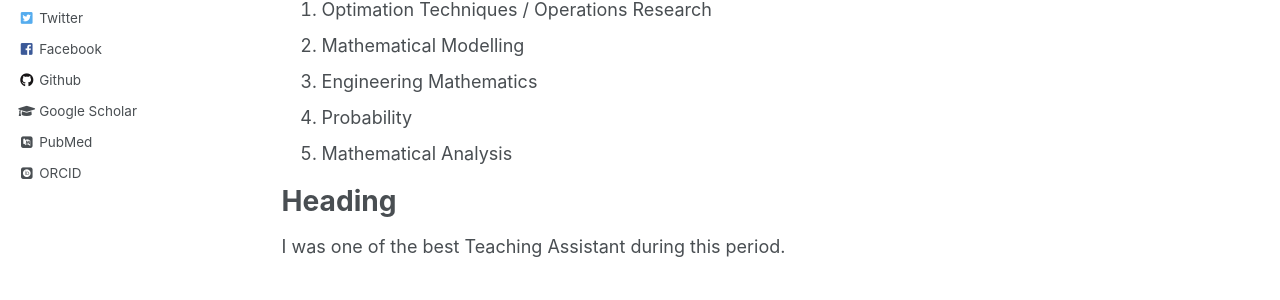
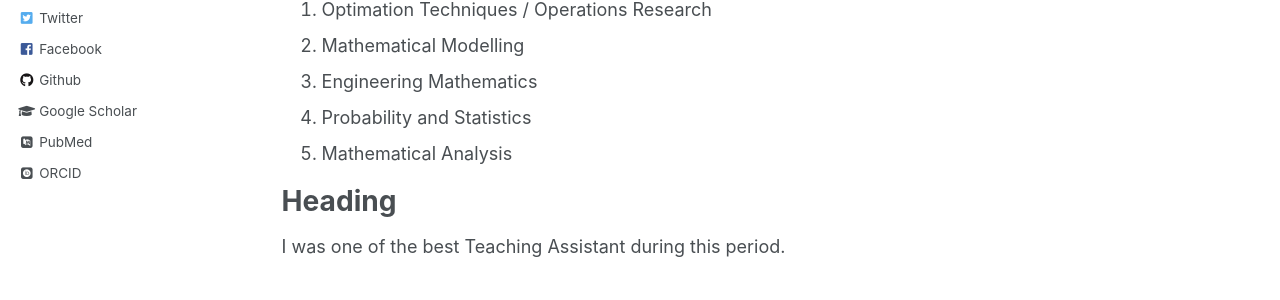
Before and after one commit to EmmanuelOwusu/EmmanuelOwusu.github.io, a Jekyll site: the page built from _teaching/2014-spring-teaching-1.md, in a window 1280 px wide and 1310 px high. Shown: the part 554-854 px from the top of the window. Built offline with Jekyll 4.4.1, drawn with Linux system fonts in a browser that asks for light colours; some web fonts are replaced.

Commit message:
Update on Teaching One
Update on Teaching One

```diff
--- a/_teaching/2014-spring-teaching-1.md
+++ b/_teaching/2014-spring-teaching-1.md
@@ -22,7 +22,7 @@ Courses
 1. Optimation Techniques / Operations Research
 2. Mathematical Modelling
 3. Engineering Mathematics
-4. Probability
+4. Probability and Statistics
 5. Mathematical Analysis
 
 Heading
```
